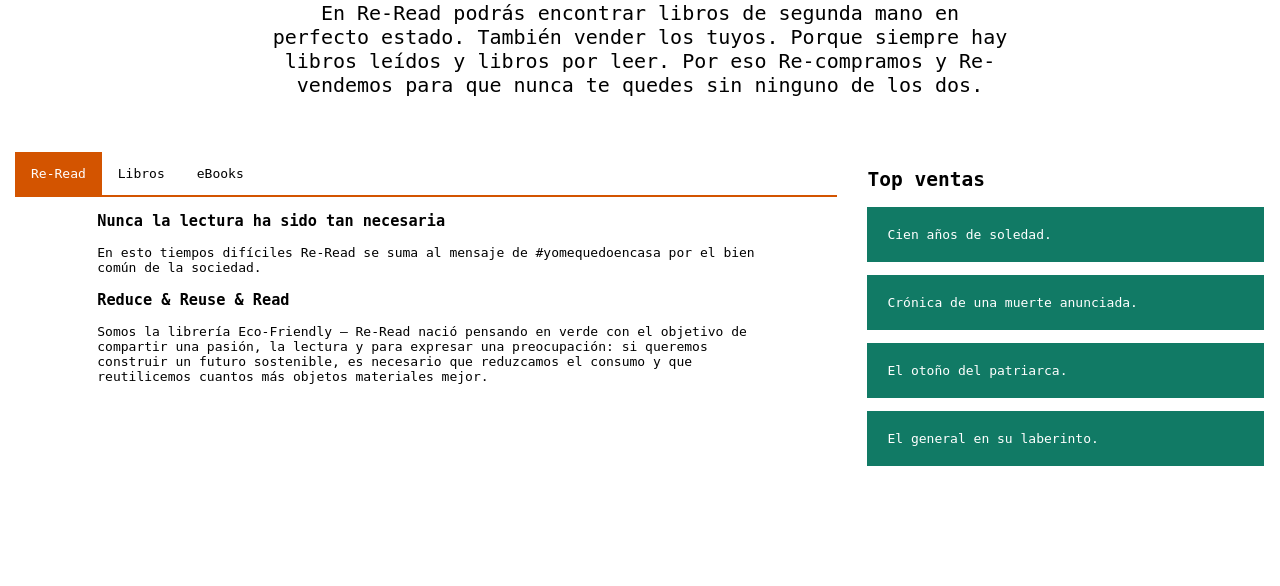
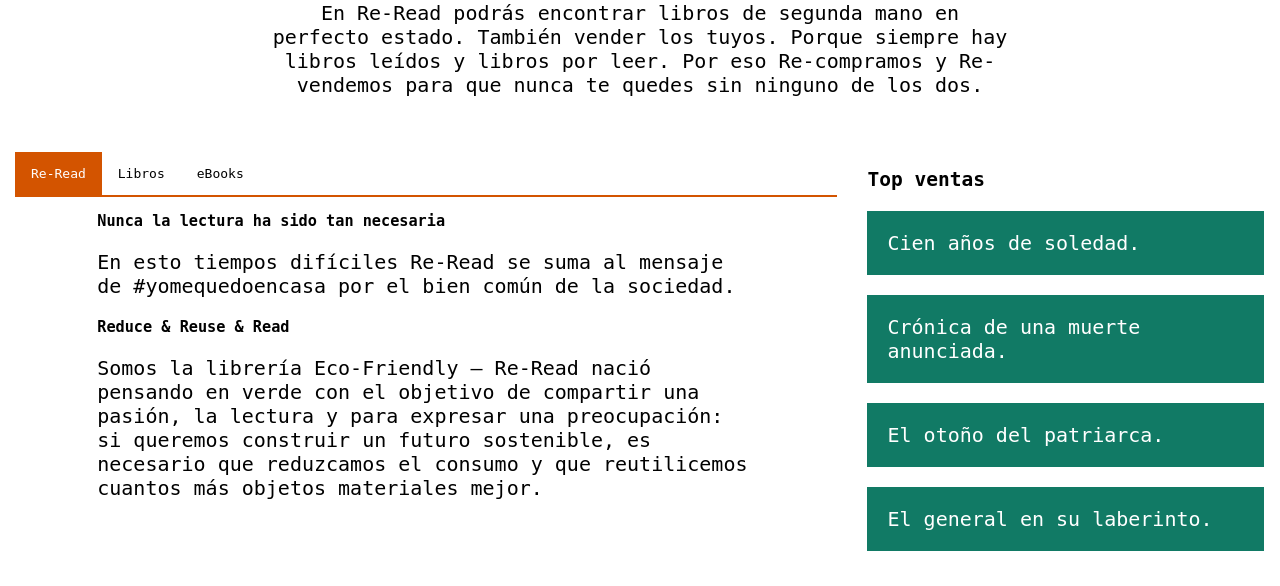
Before and after one commit to xaviermireia1/reread, a PHP site: page / in a window 1280 px wide. Shown: the part 280-866 px from the top of the page. Before the commit the page ends 746 px from the top, so only its background shows below. Run offline with PHP 8.4, Linux system fonts and the light colour scheme.

Commit message:
add changes

```diff
--- a/css/styles.css
+++ b/css/styles.css
@@ -196,6 +196,9 @@ div.gallery:hover {
 .clear {
     clear: both;
 }
+p{
+    font-size: 20px;
+}
 
 
 /* Responsive layout - makes the three columns stack on top of each other instead of next to each other */
```
